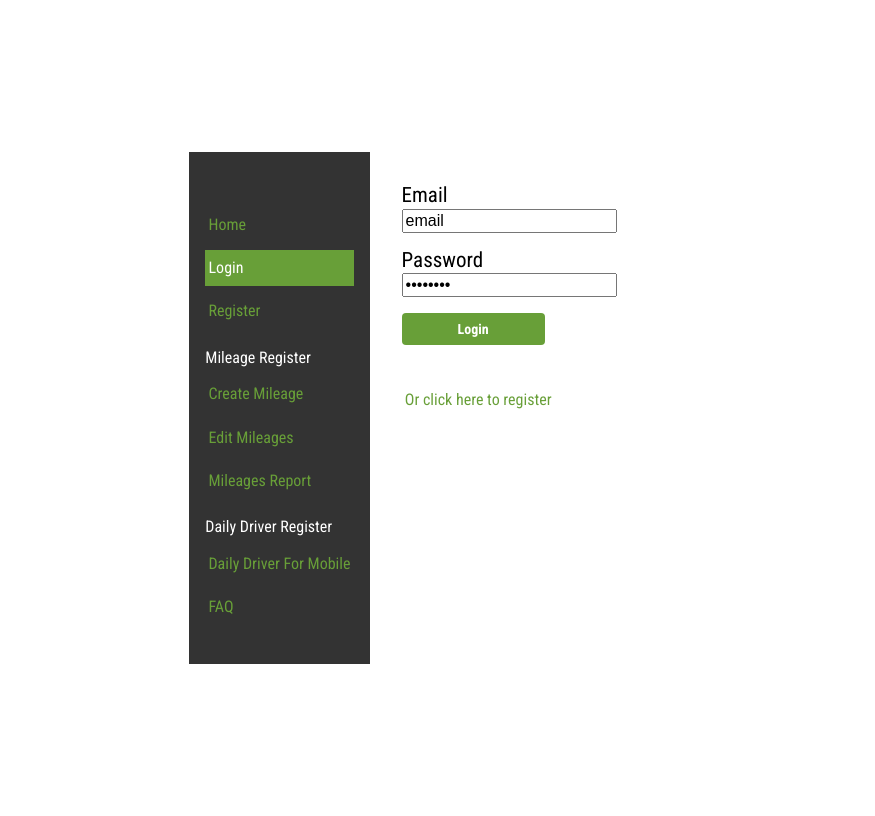
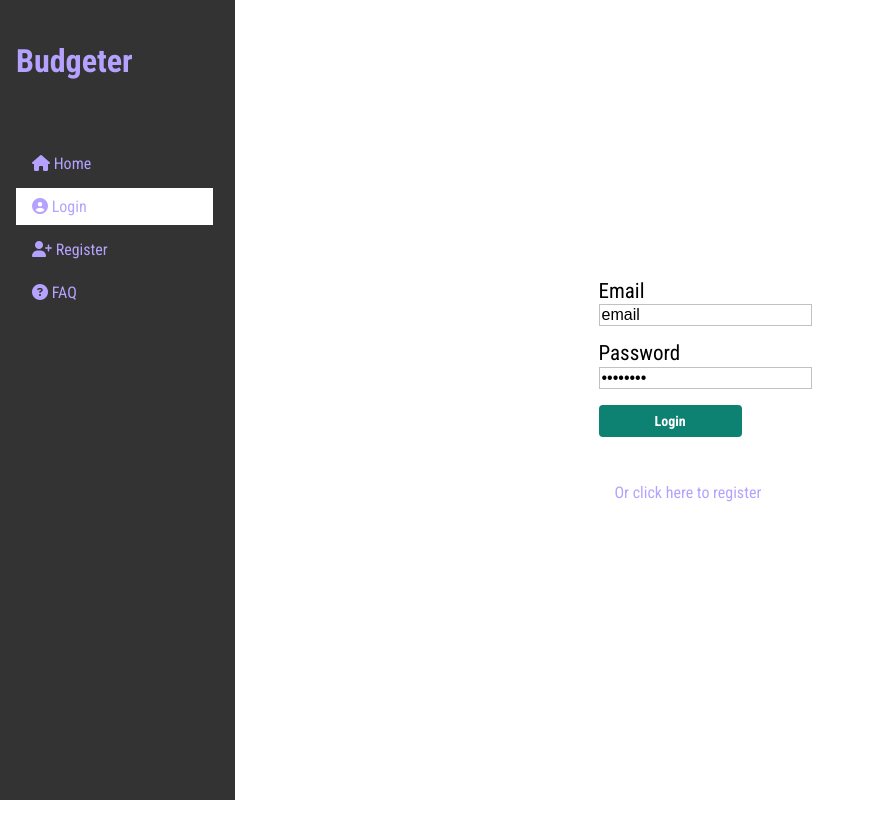
Before and after one commit to dgloriaweb/budgeter_frontend, a Vue app: page /login in a window 1280 px wide. Shown: the whole page, without its empty margins (0-875 px from the left). Built offline with nearby package versions, Linux system fonts and the light colour scheme.

Commit message:
some sidebar css

```diff
--- a/index.html
+++ b/index.html
@@ -4,6 +4,7 @@
     <meta charset="UTF-8">
     <link rel="icon" href="/favicon.ico">
     <meta name="viewport" content="width=device-width, initial-scale=1.0">
+    <script src="https://kit.fontawesome.com/56043f2234.js" crossorigin="anonymous"></script>
     <title>Budgeter</title>
   </head>
   <body>
--- a/src/App.vue
+++ b/src/App.vue
@@ -21,24 +21,24 @@ function logout() {
   <header>
     <div class="wrapper">
       <!-- side menu here -->
+      <h1 class="hero">Budgeter</h1>
       <nav>
-        <RouterLink to="/">Home</RouterLink>
-        <RouterLink v-if="!store.isLoggedIn" to="/login" class="btn btn-nav btn-primary">Login</RouterLink>
-        <RouterLink v-if="!store.isLoggedIn" to="/register" class="btn btn-nav">Register</RouterLink>
-        <p class="unset_bottom_margin white-text hidden">Mileage Register</p>
-        <RouterLink to="/mileage_create" class="btn btn-nav">Create Mileage</RouterLink>
-        <RouterLink to="/mileage_update" class="btn btn-nav">Edit Mileages</RouterLink>
-        <RouterLink to="/mileage_report" class="btn btn-nav">Mileages Report</RouterLink>
-        <p class="unset_bottom_margin white-text hidden">Daily Driver Register</p>
-        <RouterLink to="/daily_driver" class="btn btn-nav">Daily Driver For Mobile</RouterLink>
-        <RouterLink to="/FAQ" class="btn btn-nav">FAQ</RouterLink>
+        <RouterLink to="/"><i class="fas fa-home"></i> Home</RouterLink>
+        <RouterLink v-if="!store.isLoggedIn" to="/login" class="btn btn-nav"><i class="fas fa-user-circle"></i> Login</RouterLink>
+        <RouterLink v-if="!store.isLoggedIn" to="/register" class="btn btn-nav"><i class="fas fa-user-plus"></i> Register</RouterLink>
+        <p v-if="store.isLoggedIn" class="unset_bottom_margin white-text hidden">Mileage Register</p>
+        <RouterLink v-if="store.isLoggedIn" to="/mileage_create" class="btn btn-nav">Create Mileage</RouterLink>
+        <RouterLink v-if="store.isLoggedIn" to="/mileage_update" class="btn btn-nav">Edit Mileages</RouterLink>
+        <RouterLink v-if="store.isLoggedIn" to="/mileage_report" class="btn btn-nav">Mileages Report</RouterLink>
+        <p v-if="store.isLoggedIn" class="unset_bottom_margin white-text hidden">Daily Driver Register</p>
+        <RouterLink v-if="store.isLoggedIn" to="/daily_driver" class="btn btn-nav">Daily Driver For Mobile</RouterLink>
+        <RouterLink to="/FAQ" class="btn btn-nav"><i class="fas fa-question-circle"></i> FAQ</RouterLink>
         <div @click="logout" v-if="store.isLoggedIn" class="btn btn-nav">
           Logout
         </div>
       </nav>
     </div>
   </header>
-
   <div class="main">
     <RouterView />
   </div>
--- a/src/assets/main.css
+++ b/src/assets/main.css
@@ -1,7 +1,10 @@
 @import url('https://fonts.googleapis.com/css2?family=Roboto+Condensed:wght@300;400;700&display=swap');
 
 :root {
-  --main-green: #689f38;
+  --main-green: #0d8172;
+  --light-gray: #3333334d;
+  --dark-gray: #333333;
+  --purple: #b5a2ff;
 }
 
 body {
@@ -12,13 +15,14 @@ body {
   text-rendering: optimizeLegibility;
   -webkit-font-smoothing: antialiased;
   -moz-osx-font-smoothing: grayscale;
+  margin: 0;
 }
 
 
 header {
   line-height: 1.5;
-  max-height: 100vh;
-  background-color: #333;
+  background-color: var(--dark-gray);
+  margin: 0;
 }
 
 @media (max-width:1023px) {
@@ -35,7 +39,6 @@ header {
 
   #app {
     max-width: 100%;
-    padding: 1rem;
   }
 }
 
@@ -44,8 +47,14 @@ header {
   margin: 0 auto 2rem;
 }
 
+
+
+/* active link design */
+.router-link-exact-active {
+  background-color: white;
+}
+
 nav {
-  width: 100%;
   text-align: center;
 }
 
@@ -57,12 +66,7 @@ nav a:first-of-type {
   border: 0;
 }
 
-/* active link design */
-.router-link-exact-active {
-  background-color: white;
-}
-
-@media (max-width:1024px) {
+@media (max-width:1023px) {
   .hidden {
     display: none;
   }
@@ -71,12 +75,17 @@ nav a:first-of-type {
 @media (min-width: 1024px) {
   body {
     display: flex;
-    place-items: center;
   }
 
+  nav {
+    text-align: left;
+    padding: 1rem 0;
+    margin-top: 1rem;
+    width: 84%;
+
+  }
   header {
-    display: flex;
-    place-items: center;
+    width: 235px;
   }
 
   .logo {
@@ -85,16 +94,11 @@ nav a:first-of-type {
 
   header .wrapper {
     display: flex;
-    place-items: flex-start;
     flex-wrap: wrap;
     width: 100%;
   }
 
-  nav {
-    text-align: left;
-    padding: 1rem 0;
-    margin-top: 1rem;
-  }
+
 
   nav a {
     display: block;
@@ -103,18 +107,11 @@ nav a:first-of-type {
   #app {
     display: grid;
     grid-template-columns: 1fr 4fr;
-    padding: 0 2rem;
   }
 }
 
-#app {
-  max-width: 1280px;
-  margin: 0 auto;
-  padding: 2rem;
-  font-weight: normal;
-}
-
 .main {
+  margin: auto auto;
   padding: 1rem;
 }
 
@@ -131,9 +128,9 @@ a,
 .green,
 .btn-nav {
   text-decoration: none;
-  color: var(--main-green);
+  color: var(--purple);
   transition: 0.4s;
-  padding-inline: 0.2rem;
+  padding-inline: 1rem;
   padding-block: 0.4rem;
   margin-block: 0.4rem;
 }
@@ -141,7 +138,6 @@ a,
 @media (max-width:1023px) {
   .btn-nav {
     border-left: 1px solid #ccc;
-    padding: 0 1rem;
     font-size: 12px;
   }
 }
@@ -191,6 +187,10 @@ h4 {
   font-weight: 700;
 }
 
+h1.hero {
+  color: var(--purple);
+
+}
 .container1 {
   display: grid;
   grid-template-columns: 1fr 1fr;
@@ -292,15 +292,28 @@ h4 {
 .form-group label {
   font-size: 21px;
   font-weight: 500;
+
 }
+
+.form-group input {
+  border: 1px solid var(--light-gray);
+}
+
 
 .wrapper {
   padding: 1rem;
 }
 
+input::placeholder,
+input::-webkit-input-placeholder {
+  opacity: 0.5;
+  font-size: 12px;
+}
+
 input::placeholder {
-  color: #ccc !important;
-  font-size: 12px;
+  font-weight: bold;
+  opacity: 0.5 !important;
+  color: red;
 }
 
 .patreon-logo {
--- a/src/components/auth/UserLogin.vue
+++ b/src/components/auth/UserLogin.vue
@@ -3,13 +3,14 @@
     <div class="form-group">
       <label for="email">Email</label>
       <br />
-      <input name="email" type="email" class="form-control" v-model="email" placeholder="email" focus/>
+      <input name="email" id="email" type="email" class="form-control" v-model="email" placeholder="email" focus/>
     </div>
     <div class="form-group">
       <label for="password">Password</label>
       <br />
       <input
         name="password"
+        id="password"
         type="password"
         class="form-control"
         v-model="password"
--- a/src/components/auth/UserRegister.vue
+++ b/src/components/auth/UserRegister.vue
@@ -1,16 +1,16 @@
 <template>
   <div class="wrapper">
-    <div class="form_group">
+    <div class="form-group">
       <label for="name">Name</label>
       <br />
       <input name="name" type="text" class="form_control" v-model="name" />
     </div>
-    <div class="form_group">
+    <div class="form-group">
       <label for="email">Email</label>
       <br />
       <input name="email" type="email" class="form_control" v-model="email" />
     </div>
-    <div class="form_group">
+    <div class="form-group">
       <label for="password">Password</label>
       <br />
       <input
@@ -20,7 +20,7 @@
         v-model="password"
       />
     </div>
-    <div class="form_group">
+    <div class="form-group">
       <label for="password_confirmation">Confirm Password</label>
       <br />
       <input
@@ -30,7 +30,7 @@
         class="form_control"
       />
     </div>
-    <div class="form_group">
+    <div class="form-group">
       <button class="btn btn-primary" @click="validate">Sign Up</button>
       </div>
   </div>
```
